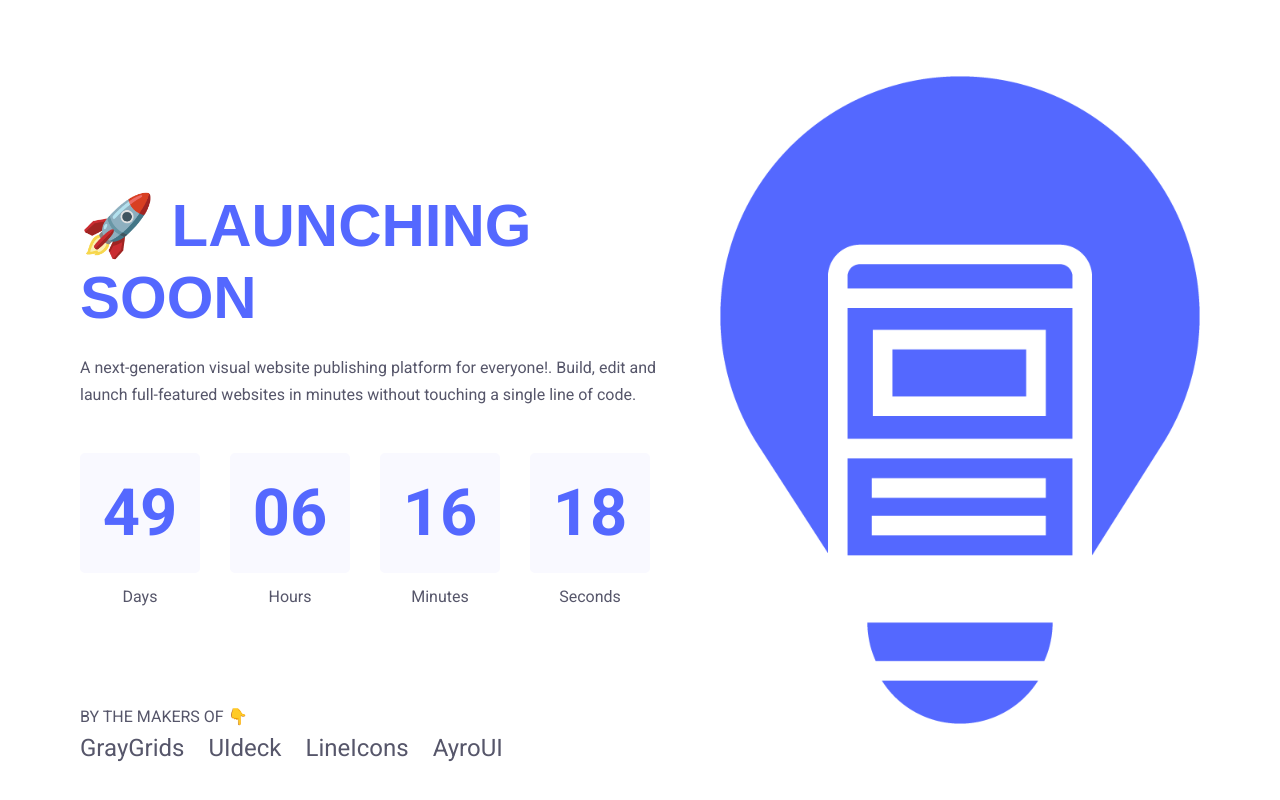
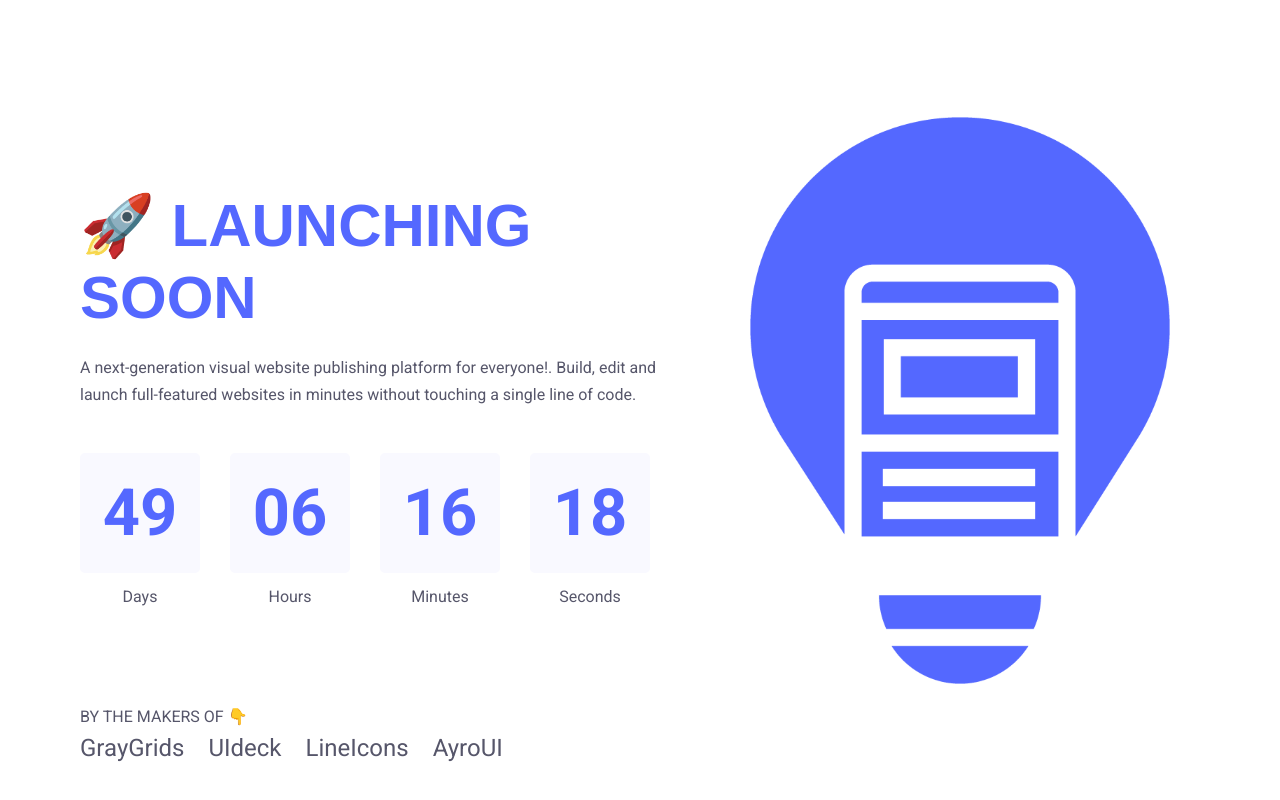
Before and after one commit to Musharofchy/PageBulb, a plain HTML site: page index.html in a window 1280 px wide. Drawn offline with Linux system fonts and the light colour scheme.

Commit message:
Update style.css

```diff
--- a/assets/css/style.css
+++ b/assets/css/style.css
@@ -20,7 +20,7 @@ body {
   font-weight: normal;
   font-style: normal;
   color: #56566a; }
-
+.header-image{padding: 30px;}
 * {
   margin: 0;
   padding: 0;
```
